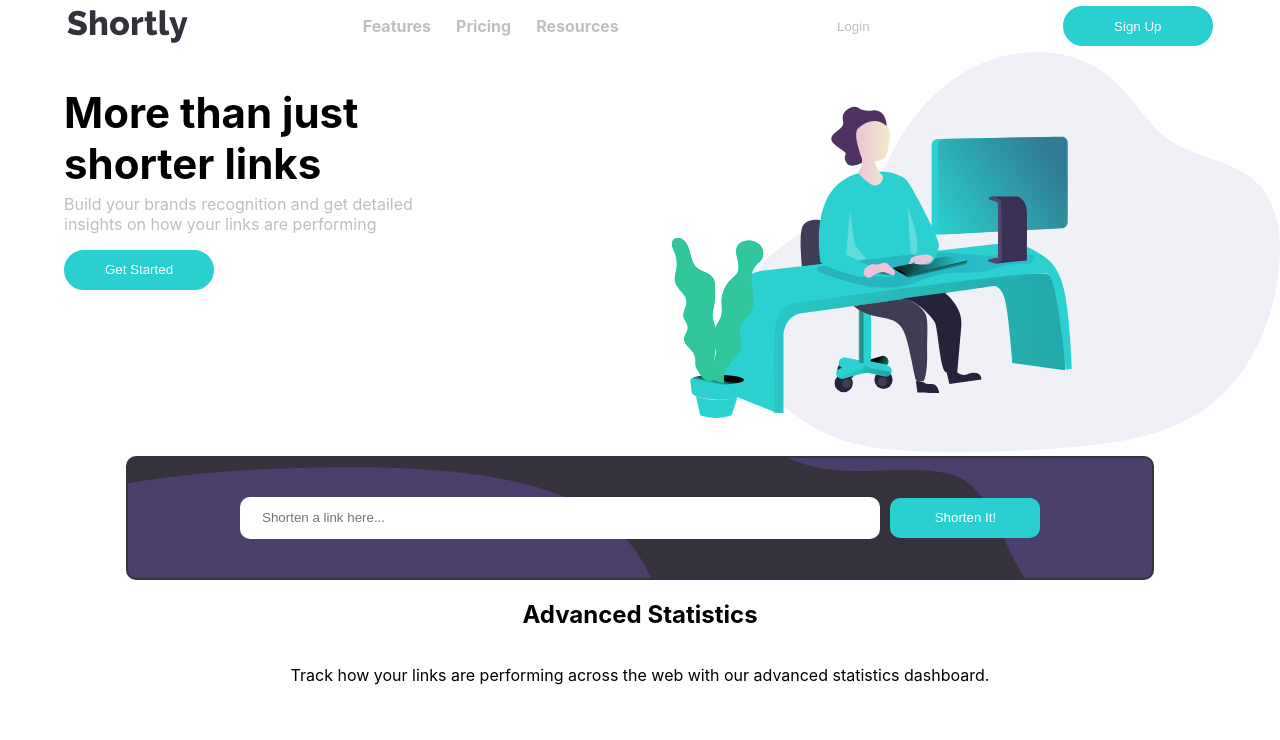
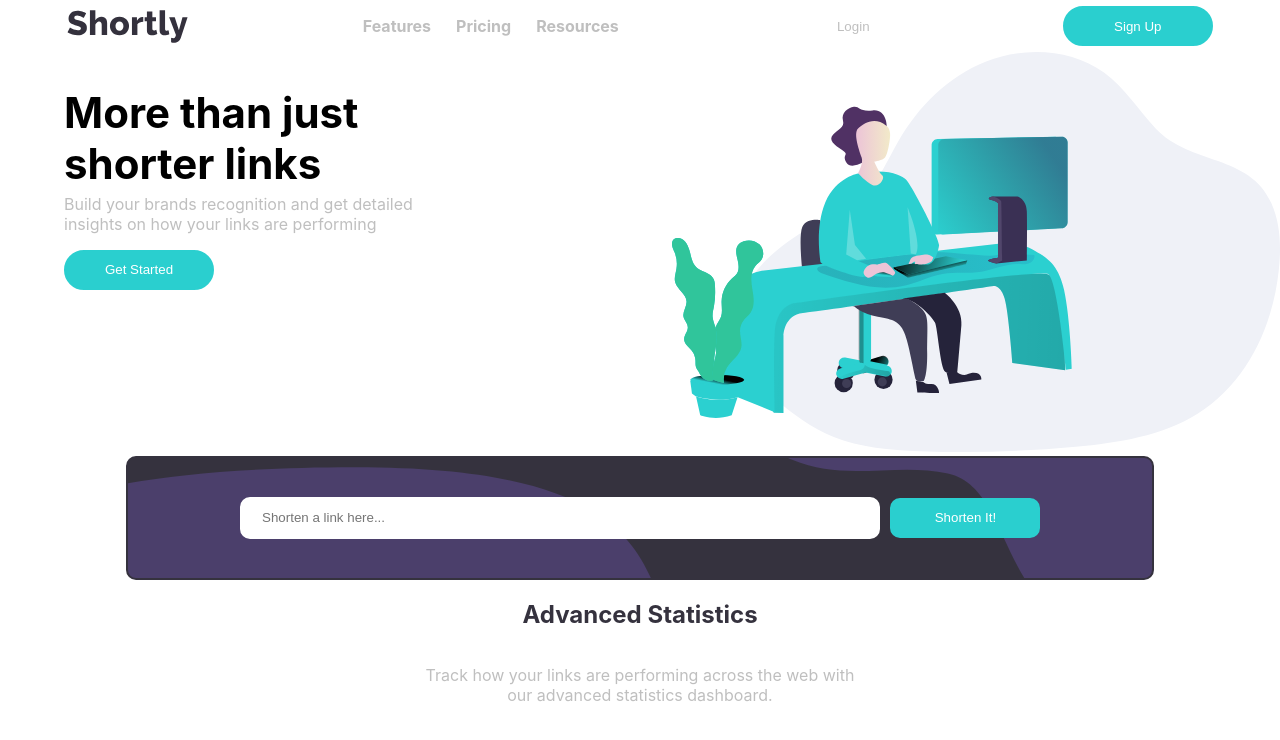
Before and after one commit to steven-mpawulo/url-shortening-page, a React (Create React App) app: page / in a window 1280 px wide. Shown: the top 740 px of the page. Built offline with nearby package versions, Linux system fonts and the light colour scheme.

Commit message:
modifies h2, p and span elements

```diff
--- a/src/components/main/main.css
+++ b/src/components/main/main.css
@@ -63,3 +63,17 @@ input {
     flex-direction: column;
     align-items: center;
 }
+
+.third-section h2 {
+    color: hsl(255, 11%, 22%);
+}
+
+.third-section p {
+    color: hsl(0, 0%, 75%);
+
+}
+
+.third-section span {
+    display: block;
+    text-align: center;
+}
```
